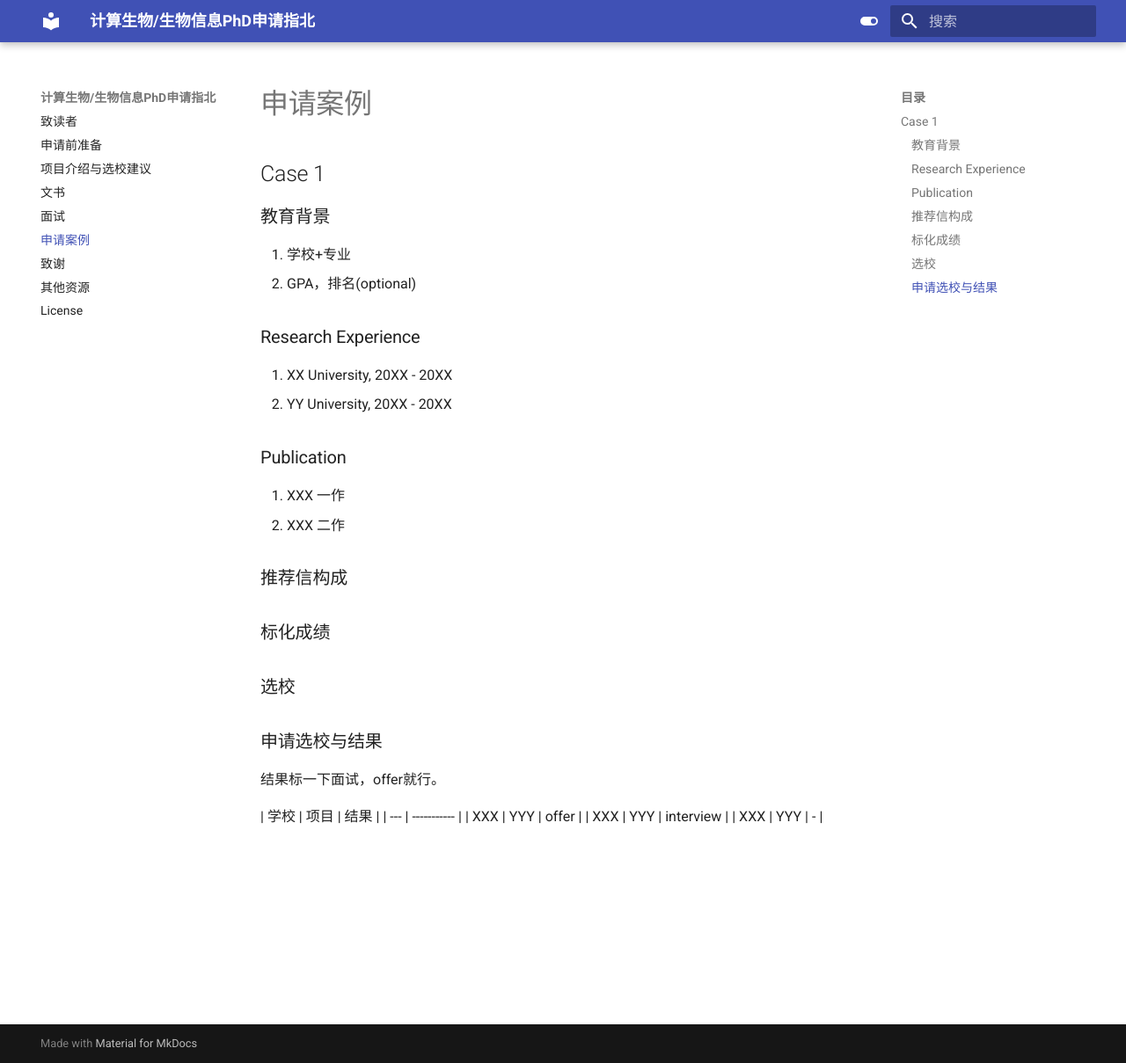
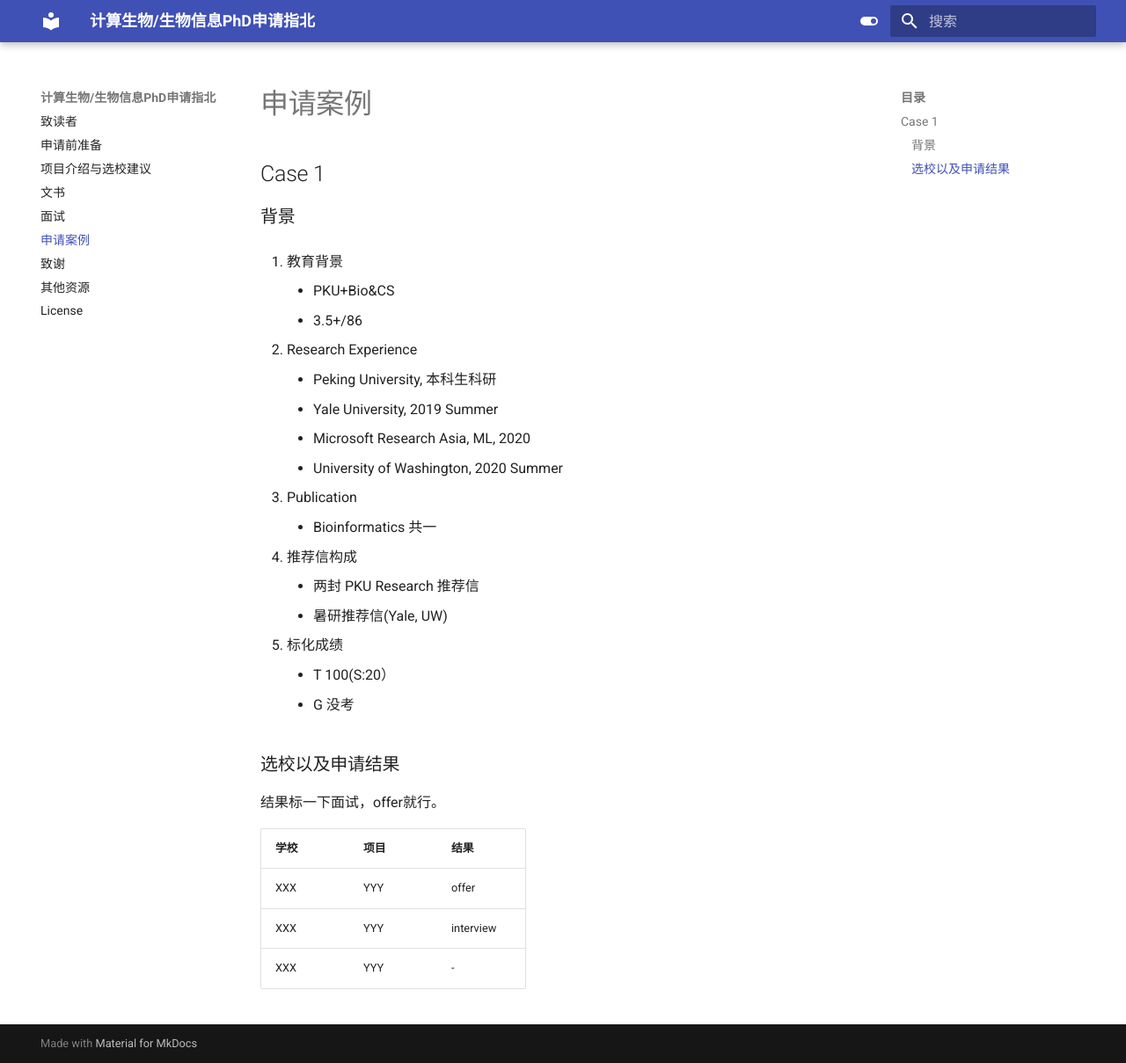
Before and after one commit to CompBio-PhD-cn/handbook, an MkDocs documentation site: the page built from docs/example.md, in a window 1280 px wide and 1209 px high. Shown: the whole window at 88% size. Built offline with MkDocs 1.6.1 and Material for MkDocs 9.7.7, drawn with Linux system fonts in a browser that asks for light colours.

Commit message:
add examples

```diff
--- a/docs/example.md
+++ b/docs/example.md
@@ -2,33 +2,34 @@
 
 ## Case 1
 
-### 教育背景
-1. 学校+专业
-2. GPA，排名(optional)
+### 背景
+1. 教育背景
+      * PKU+Bio&CS
+      * 3.5+/86
 
+2. Research Experience
+      * Peking University, 本科生科研
+      * Yale University, 2019 Summer
+      * Microsoft Research Asia, ML, 2020
+      * University of Washington, 2020 Summer
 
-### Research Experience
-1. XX University, 20XX - 20XX
-2. YY University, 20XX - 20XX
+3. Publication
+      * Bioinformatics 共一
 
+4. 推荐信构成
+      * 两封 PKU Research 推荐信
+      * 暑研推荐信(Yale, UW)
 
-### Publication
-1. XXX 一作
-2. XXX 二作
+5. 标化成绩
+      * T 100(S:20）
+      * G 没考
 
+### 选校以及申请结果
 
-### 推荐信构成
-
-### 标化成绩
-
-### 选校
-
-
-### 申请选校与结果
 结果标一下面试，offer就行。
 
 | 学校 | 项目 | 结果 |
-| --- | ----------- |
+| --- | ----------- |----|
 | XXX | YYY | offer |
 | XXX | YYY | interview |
 | XXX | YYY | - |
```
